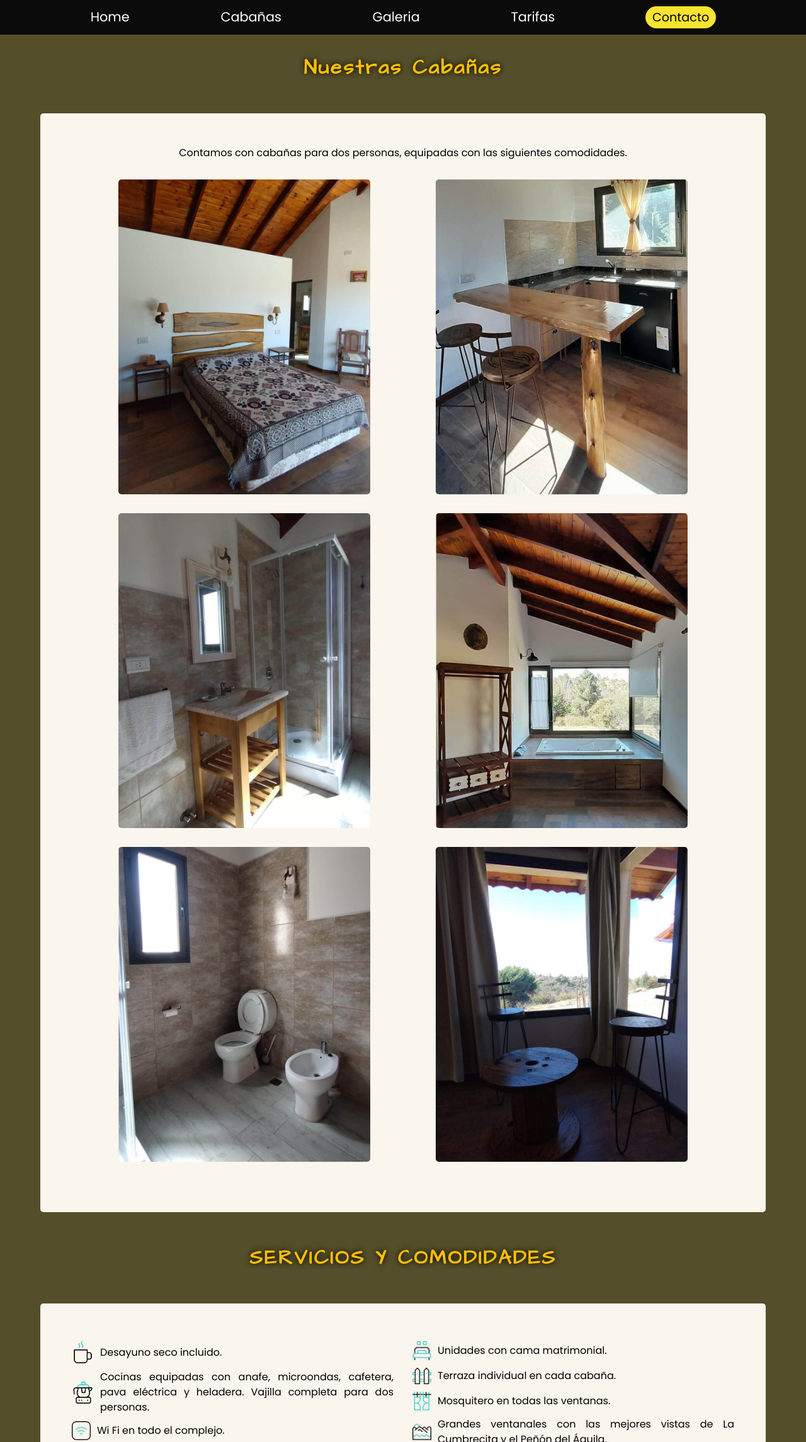
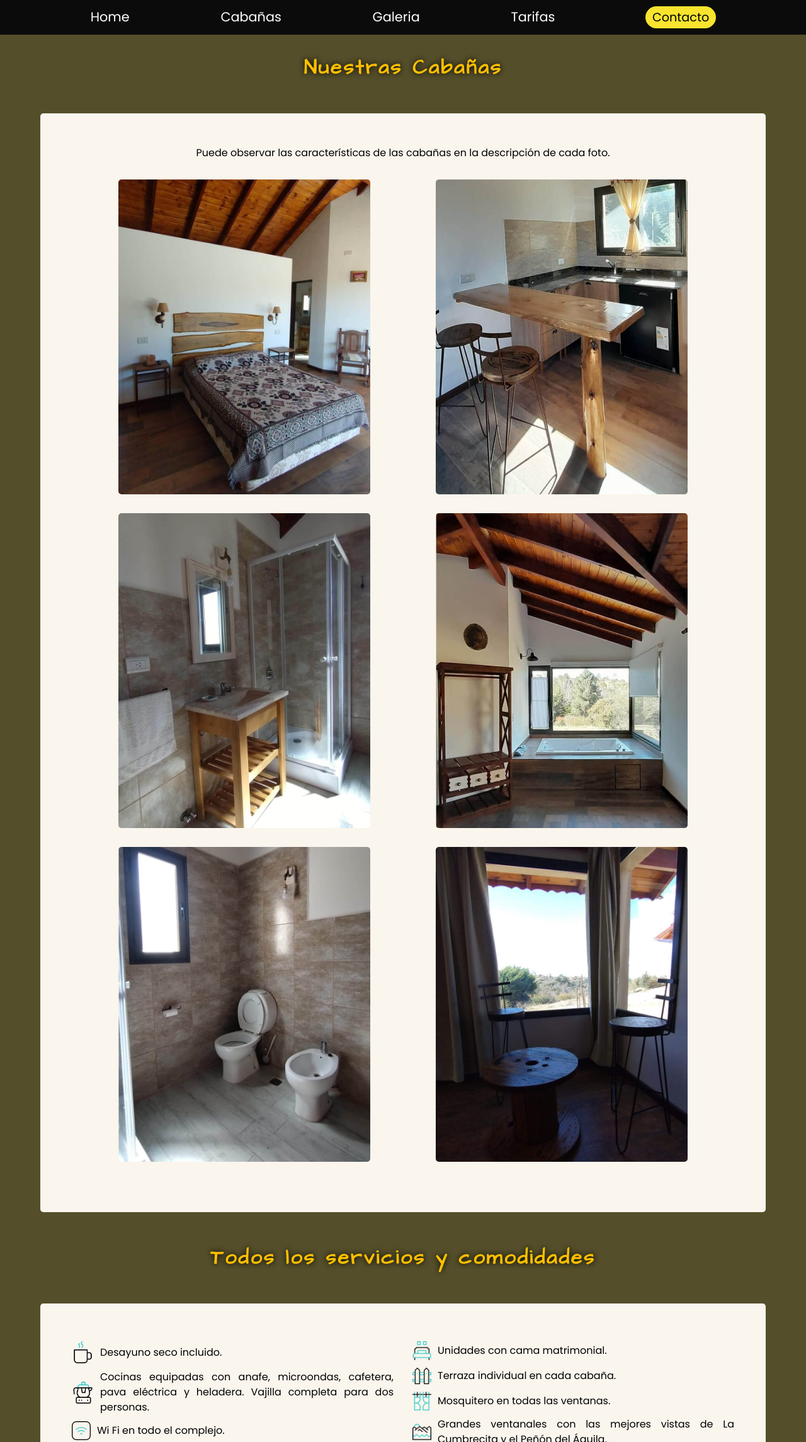
Before and after one commit to ArielNieto1975/Cabanas_La_Felipa, a website: page pages/cabanas.html in a window 1280 px wide. Shown: the top 2290 px of the page at 63% size. Drawn offline with Linux system fonts and the light colour scheme.

Commit message:
Bordes home y titulo servicios

```diff
--- a/pages/cabanas.html
+++ b/pages/cabanas.html
@@ -65,8 +65,7 @@
           <h2 class="gallery_title">Nuestras Cabañas</h2>
           <section class="cabanas">
             <p>
-              Contamos con cabañas para dos personas, equipadas con las siguientes
-              comodidades.
+              Puede observar las características de las cabañas en la descripción de cada foto.
             </p>
 
             <ul class="cabanas__container">
@@ -120,7 +119,7 @@
               </li>
             </ul>
           </section>
-          <h2 class="gallery_title">SERVICIOS Y COMODIDADES</h2>
+          <h2 class="gallery_title">Todos los servicios y comodidades</h2>
           <section class="servicios">
 
             <ul class="servicios_list">
--- a/style.css
+++ b/style.css
@@ -180,9 +180,10 @@ body {
 .intro {
   width: 90%;
   margin: 30px auto;
-  padding: 50px;
+  padding: 40px;
   background-color: #faf5ed;
   overflow: hidden;
+  border-radius: 5px;
 }
 .intro__img {
   max-height: 300px;
```
